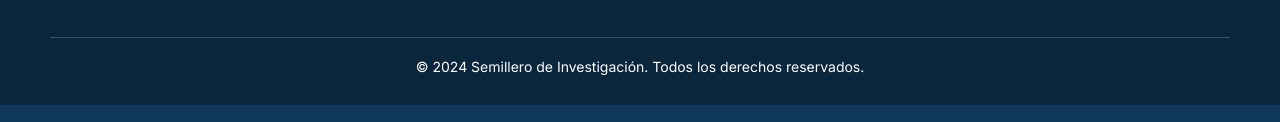
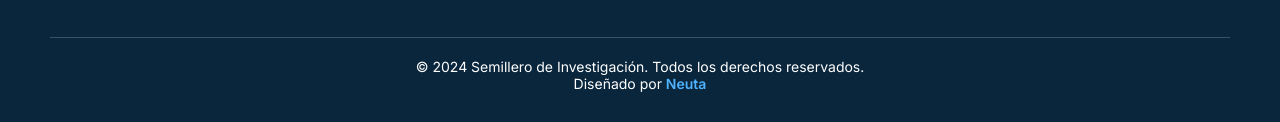
Before and after one commit to Neutaxx/SemilleroCPD, a plain HTML site: page index.html in a window 1280 px wide. Shown: the part 2651-2773 px from the top of the page. Drawn offline with nearby package versions, Linux system fonts and the light colour scheme.

Commit message:
Agregue mi marca

```diff
--- a/css/styles.css
+++ b/css/styles.css
@@ -293,6 +293,12 @@ footer {
 #particles-js canvas {
   background: transparent;
 }
+
+.footer-bottom .firma {
+  color: #4FB3FF; /* O tu azul cielo de acento */
+  font-weight: 600;
+}
+
 
 /* Fondo animado de texto POLITÉCNICO GRANCOLOMBIANO */
 .bg-text {
--- a/index.html
+++ b/index.html
@@ -133,7 +133,10 @@
           <h3>Cristian Camilo</h3>
           <p><strong>Edad:</strong> 20</p>
           <p><strong>Sobre mí:</strong></p>
-          <p>Mi nombre es  Cristian Rojas, estudiante de sexto semestre de Diseño Interactivo, apasionado por las narrativas digitales que conectan a las personas con la tecnología de formas inesperadas. Desde el semillero de Comunicación y Prácticas Digitales, exploro cómo las ideas pueden transformarse en experiencias inmersivas que inspiran, informan y despiertan la curiosidad
+          <p>Mi nombre es Cristian Rojas, estudiante de sexto semestre de Diseño Interactivo, apasionado por las
+            narrativas digitales que conectan a las personas con la tecnología de formas inesperadas. Desde el semillero
+            de Comunicación y Prácticas Digitales, exploro cómo las ideas pueden transformarse en experiencias
+            inmersivas que inspiran, informan y despiertan la curiosidad
           </p>
         </div>
       </div>
@@ -174,7 +177,8 @@
       </div>
     </div>
     <div class="footer-bottom">
-      © 2024 Semillero de Investigación. Todos los derechos reservados.
+      © 2024 Semillero de Investigación. Todos los derechos reservados. <br>
+      Diseñado por <span class="firma">Neuta</span>
     </div>
   </footer>
 
```
Also changed, not shown: contenido.html (+2 -1 lines), nosotros.html (+18 -7 lines), objetivos.html (+2 -1 lines), proyectos.html (+2 -1 lines).
